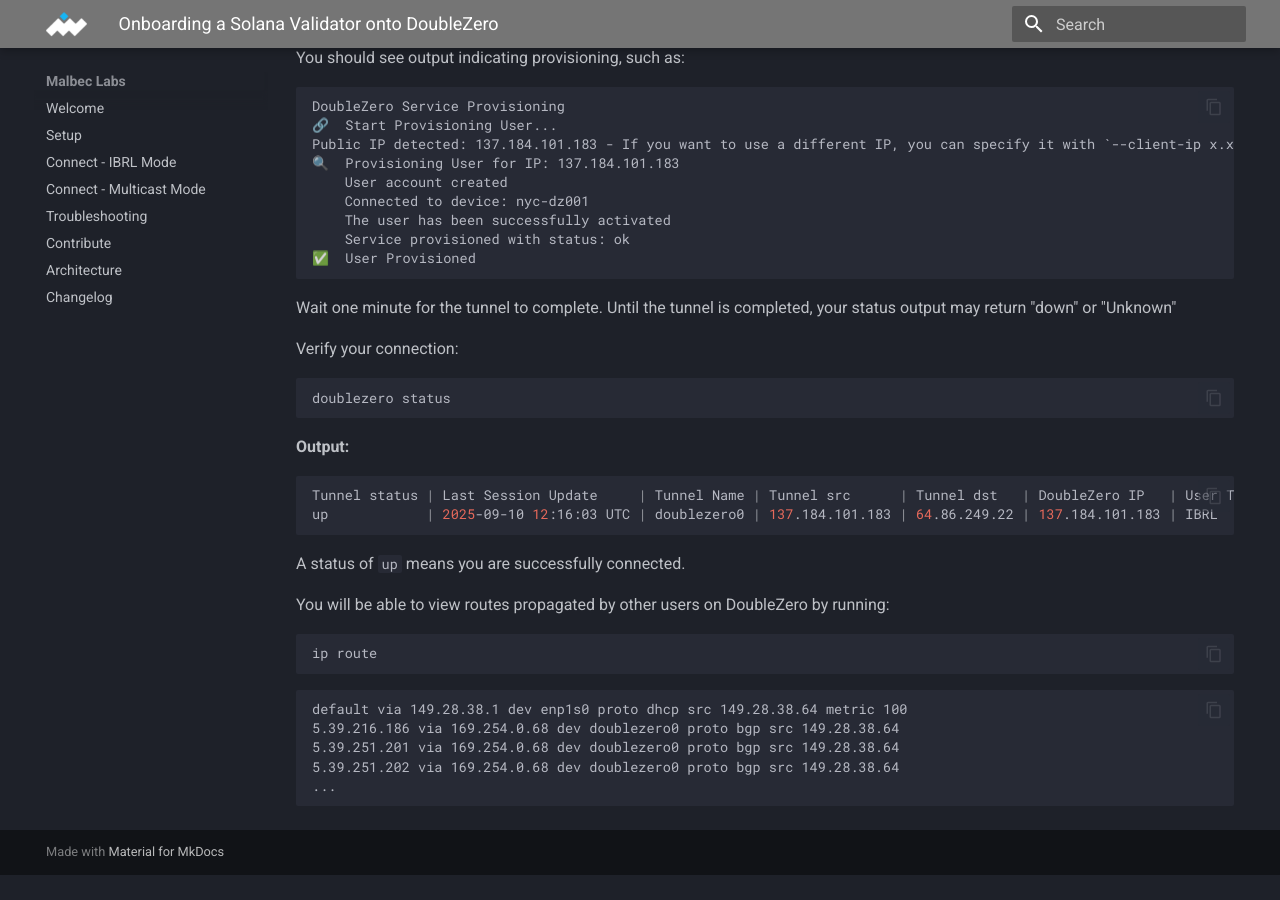
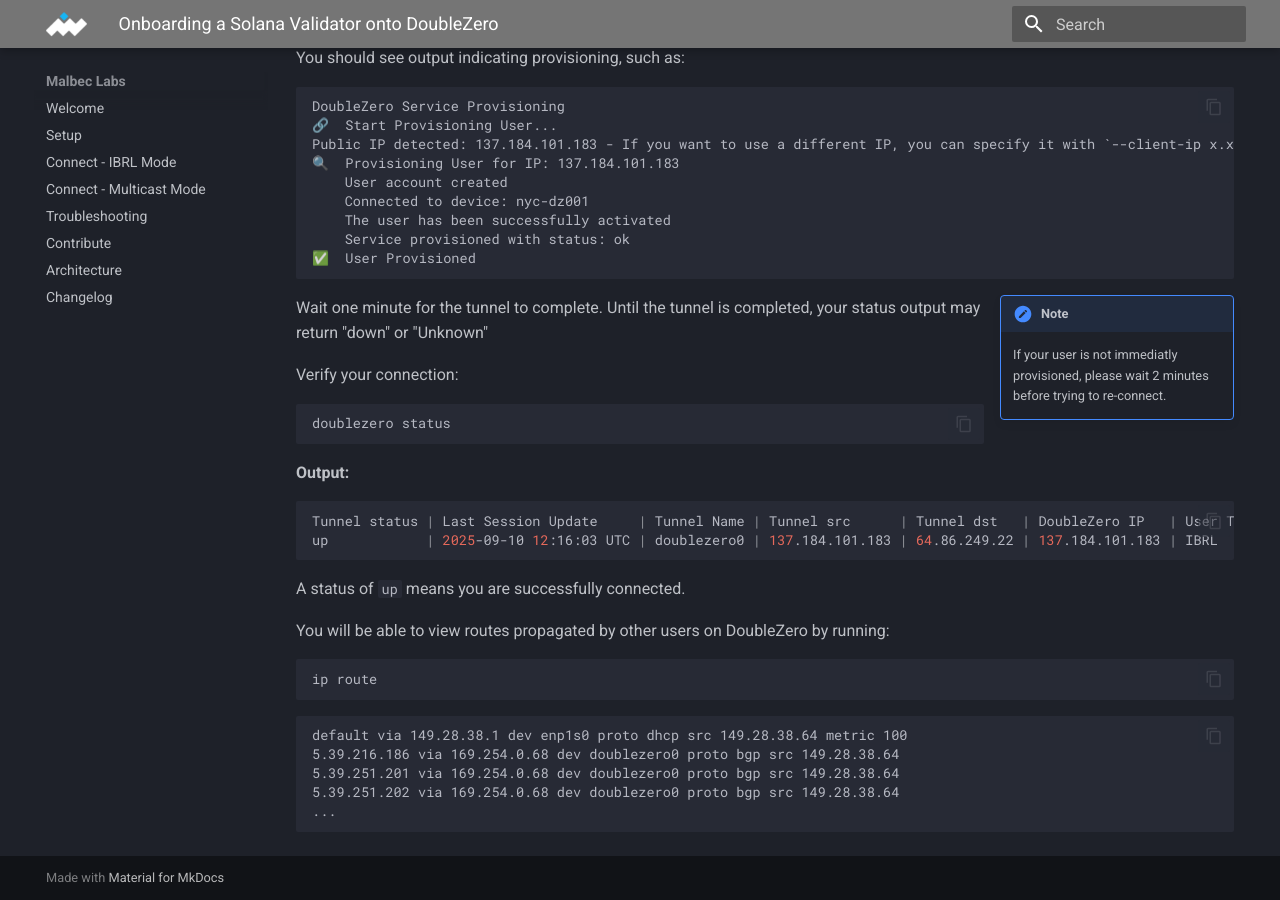
Before and after one commit to malbeclabs/docs, an MkDocs documentation site: the page built from docs/mainnet-beta-migration.md, in a window 1280 px wide and 900 px high, scrolled down 6950 px. Built offline with MkDocs 1.6.1 and Material for MkDocs 9.7.7, drawn with Linux system fonts in a browser that asks for light colours; before the commit the page ends 7825 px from its top, so only the background shows below that.

Commit message:
Update mainnet-beta-migration.md

````diff
--- a/docs/mainnet-beta-migration.md
+++ b/docs/mainnet-beta-migration.md
@@ -278,6 +278,10 @@
     Service provisioned with status: ok
 ✅  User Provisioned
 ```
+
+!!! note inline end
+    If your user is not immediatly provisioned, please wait 2 minutes before trying to re-connect.
+
 Wait one minute for the tunnel to complete. Until the tunnel is completed, your status output may return "down" or "Unknown"
 
 Verify your connection:
````
